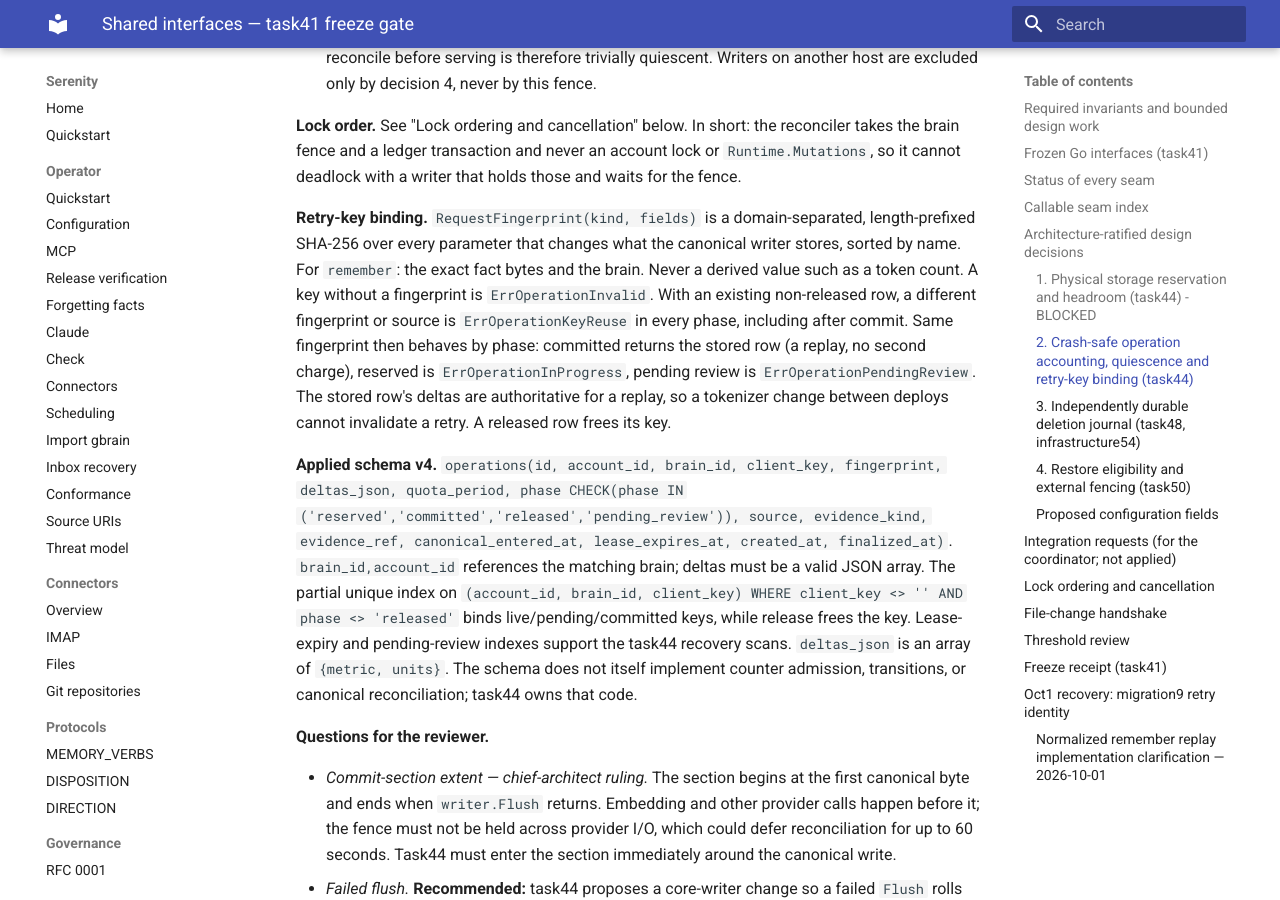
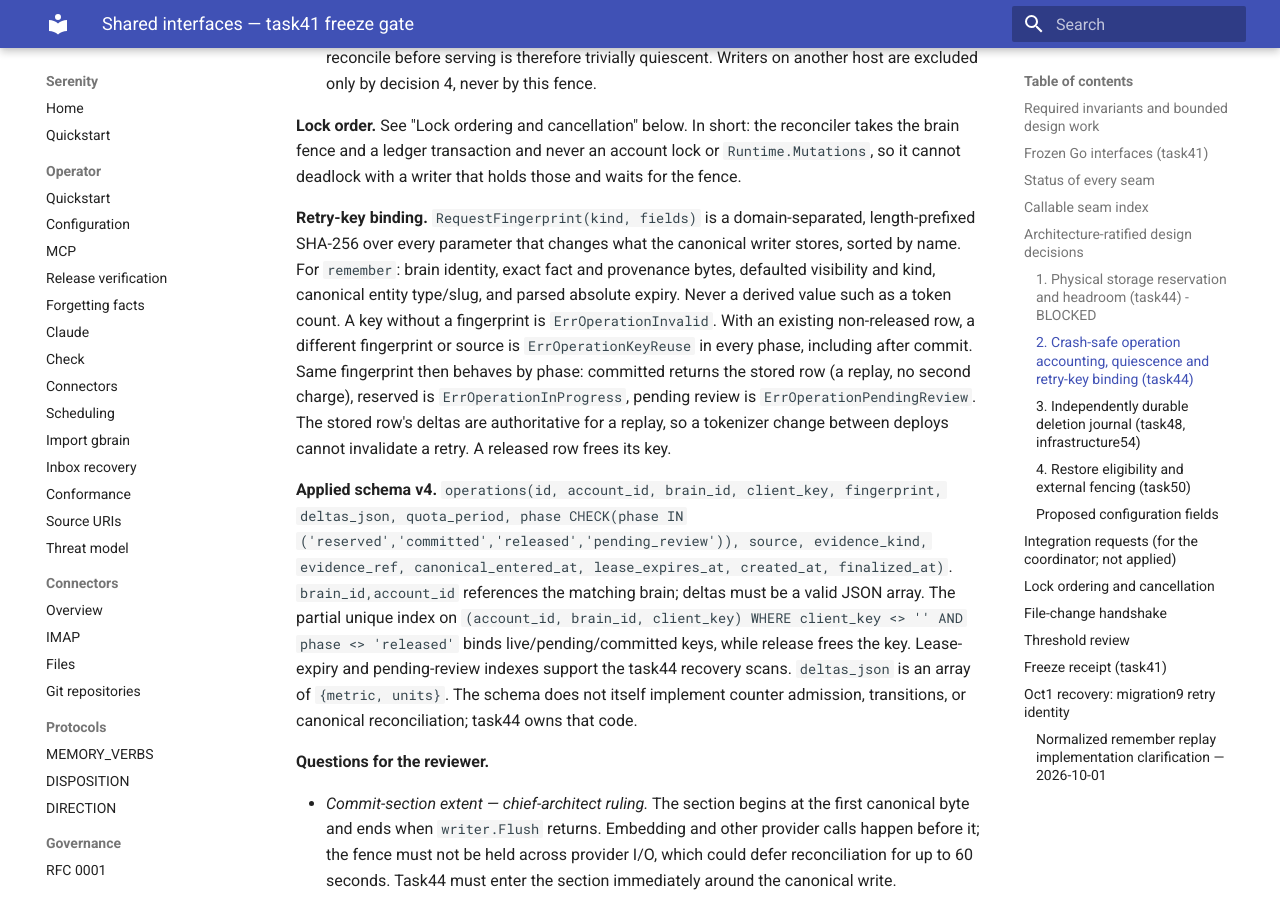
Before and after one commit to sirerun/serenity, an MkDocs documentation site: the page built from docs/launch/hosted-completion/interfaces.md, in a window 1280 px wide and 900 px high, scrolled down 14866 px. Built offline with MkDocs 1.6.1 and Material for MkDocs 9.7.7, drawn with Linux system fonts in a browser that asks for light colours.

Commit message:
docs: align replay fingerprint contract with reviewed implementation

```diff
--- a/docs/launch/hosted-completion/interfaces.md
+++ b/docs/launch/hosted-completion/interfaces.md
@@ -138,7 +138,7 @@ Each decision states what to adopt, the rules that make it checkable, what the p
 
 **Lock order.** See "Lock ordering and cancellation" below. In short: the reconciler takes the brain fence and a ledger transaction and never an account lock or `Runtime.Mutations`, so it cannot deadlock with a writer that holds those and waits for the fence.
 
-**Retry-key binding.** `RequestFingerprint(kind, fields)` is a domain-separated, length-prefixed SHA-256 over every parameter that changes what the canonical writer stores, sorted by name. For `remember`: the exact fact bytes and the brain. Never a derived value such as a token count. A key without a fingerprint is `ErrOperationInvalid`. With an existing non-released row, a different fingerprint or source is `ErrOperationKeyReuse` in every phase, including after commit. Same fingerprint then behaves by phase: committed returns the stored row (a replay, no second charge), reserved is `ErrOperationInProgress`, pending review is `ErrOperationPendingReview`. The stored row's deltas are authoritative for a replay, so a tokenizer change between deploys cannot invalidate a retry. A released row frees its key.
+**Retry-key binding.** `RequestFingerprint(kind, fields)` is a domain-separated, length-prefixed SHA-256 over every parameter that changes what the canonical writer stores, sorted by name. For `remember`: brain identity, exact fact and provenance bytes, defaulted visibility and kind, canonical entity type/slug, and parsed absolute expiry. Never a derived value such as a token count. A key without a fingerprint is `ErrOperationInvalid`. With an existing non-released row, a different fingerprint or source is `ErrOperationKeyReuse` in every phase, including after commit. Same fingerprint then behaves by phase: committed returns the stored row (a replay, no second charge), reserved is `ErrOperationInProgress`, pending review is `ErrOperationPendingReview`. The stored row's deltas are authoritative for a replay, so a tokenizer change between deploys cannot invalidate a retry. A released row frees its key.
 
 **Applied schema v4.** `operations(id, account_id, brain_id, client_key, fingerprint, deltas_json, quota_period, phase CHECK(phase IN ('reserved','committed','released','pending_review')), source, evidence_kind, evidence_ref, canonical_entered_at, lease_expires_at, created_at, finalized_at)`. `brain_id,account_id` references the matching brain; deltas must be a valid JSON array. The partial unique index on `(account_id, brain_id, client_key) WHERE client_key <> '' AND phase <> 'released'` binds live/pending/committed keys, while release frees the key. Lease-expiry and pending-review indexes support the task44 recovery scans. `deltas_json` is an array of `{metric, units}`. The schema does not itself implement counter admission, transitions, or canonical reconciliation; task44 owns that code.
 
```
Also changed, not shown: docs/roadmap.md (+2 -2 lines).
